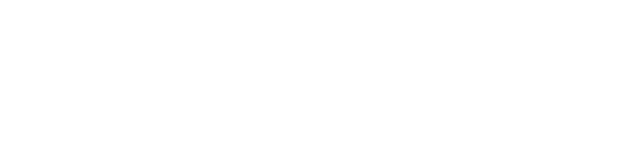
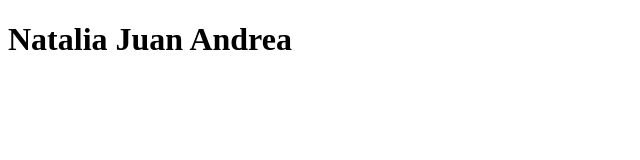
Before and after one commit to JuanHoob/Proyecto_A, a plain HTML site: page index.html in a window 1280 px wide. Shown: the whole page, without its empty margins (0-640 px from the left). Drawn offline with Linux system fonts and the light colour scheme.

Commit message:
agregue h1

```diff
--- a/index.html
+++ b/index.html
@@ -6,4 +6,5 @@
     <title>Document</title>
   </head>
   <body></body>
+  <h1>Natalia Juan Andrea</h1>
 </html>
```
